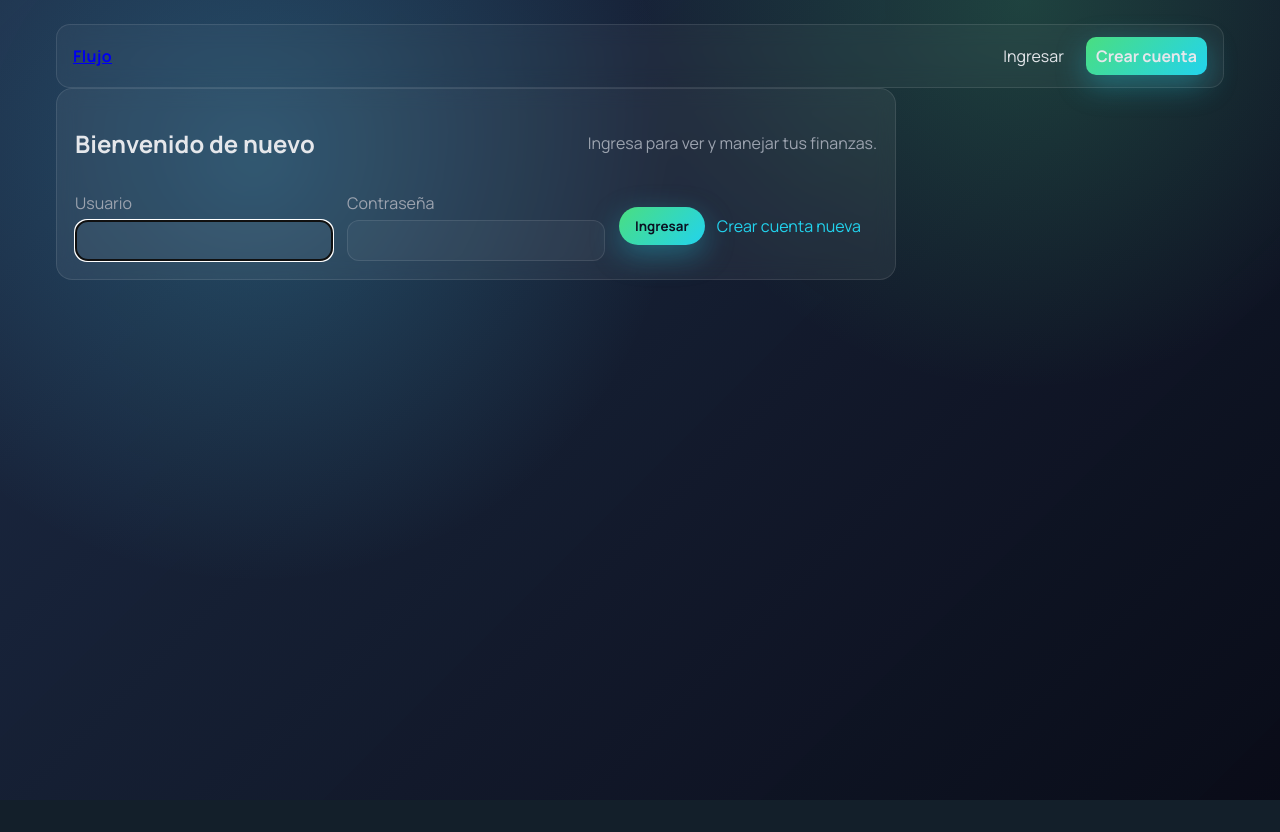
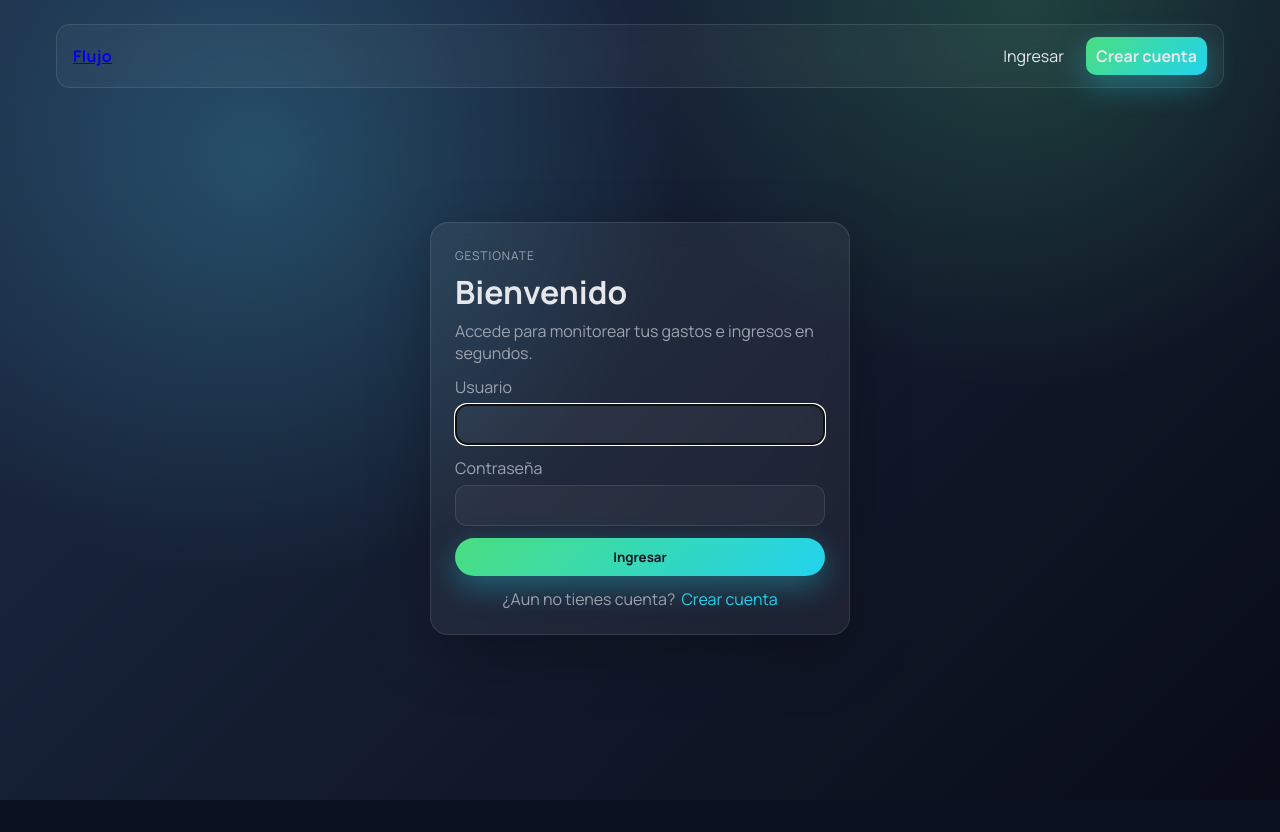
Before and after one commit to EduSaravia/gestionate, a Django app: page /login/ in a window 1280 px wide. Before the commit the page ends 800 px from the top, so only its background shows below. Run offline with Django 4.2, Linux system fonts and the light colour scheme.

Commit message:
feat: improve login and add income flow with plin support

```diff
--- a/finance/models.py
+++ b/finance/models.py
@@ -32,6 +32,7 @@ class Transaction(models.Model):
     )
     PAYMENT_METHOD_CHOICES = (
         ("YAPE", "Yape"),
+        ("PLIN", "Plin"),
         ("EFECTIVO", "Efectivo"),
         ("TARJETA", "Tarjeta"),
         ("TRANSFERENCIA", "Transferencia"),
--- a/finance/urls.py
+++ b/finance/urls.py
@@ -1,12 +1,13 @@
 from django.urls import path
 
-from .views import SpanishLoginView, add_category, add_subscription, add_transaction, dashboard, register
+from .views import SpanishLoginView, add_category, add_income, add_subscription, add_transaction, dashboard, register
 
 urlpatterns = [
     path("", dashboard, name="dashboard"),
     path("login/", SpanishLoginView.as_view(), name="login"),
     path("registro/", register, name="register"),
     path("transaccion/nueva/", add_transaction, name="add_transaction"),
+    path("ingreso/nuevo/", add_income, name="add_income"),
     path("suscripcion/nueva/", add_subscription, name="add_subscription"),
     path("categoria/nueva/", add_category, name="add_category"),
 ]
--- a/finance/views.py
+++ b/finance/views.py
@@ -22,6 +22,9 @@ def _ensure_default_categories(user):
     defaults = [
         {"name": "Salario", "type": "INCOME", "color": "#22c55e"},
         {"name": "Extra", "type": "INCOME", "color": "#0ea5e9"},
+        {"name": "Empleo", "type": "INCOME", "color": "#14b8a6"},
+        {"name": "Freelance", "type": "INCOME", "color": "#06b6d4"},
+        {"name": "Propinas", "type": "INCOME", "color": "#a855f7"},
         {"name": "Vivienda", "type": "EXPENSE", "color": "#f97316"},
         {"name": "Comida", "type": "EXPENSE", "color": "#f43f5e"},
         {"name": "Transporte", "type": "EXPENSE", "color": "#6366f1"},
@@ -106,6 +109,22 @@ def add_transaction(request):
 
 
 @login_required
+def add_income(request):
+    _ensure_default_categories(request.user)
+    if request.method == "POST":
+        form = TransactionForm(request.POST, user=request.user, restrict_type="INCOME")
+        if form.is_valid():
+            txn = form.save(commit=False)
+            txn.user = request.user
+            txn.save()
+            messages.success(request, "Ingreso guardado.")
+            return redirect("dashboard")
+    else:
+        form = TransactionForm(user=request.user, restrict_type="INCOME")
+    return render(request, "finance/transaction_form.html", {"form": form, "is_income": True})
+
+
+@login_required
 def add_subscription(request):
     _ensure_default_categories(request.user)
     if request.method == "POST":
--- a/static/css/style.css
+++ b/static/css/style.css
@@ -374,6 +414,54 @@ select {
   font-size: 13px;
 }
 
+/* Auth layout */
+.auth-wrapper {
+  min-height: calc(100vh - 120px);
+  display: grid;
+  place-items: center;
+}
+.auth-card {
+  max-width: 420px;
+  width: 100%;
+  background: rgba(255, 255, 255, 0.06);
+  border: 1px solid var(--border);
+  border-radius: 18px;
+  padding: 24px;
+  box-shadow: 0 20px 60px rgba(0, 0, 0, 0.25);
+}
+.auth-card.glass {
+  backdrop-filter: blur(12px);
+}
+.auth-header h1 {
+  margin: 6px 0;
+}
+.auth-header p {
+  margin: 0;
+  color: var(--muted);
+}
+.auth-form {
+  display: grid;
+  gap: 12px;
+  margin-top: 12px;
+}
+.auth-form label {
+  display: grid;
+  gap: 6px;
+  color: var(--muted);
+}
+.pill-btn.full {
+  width: 100%;
+  justify-content: center;
+  text-align: center;
+}
+.auth-links {
+  display: flex;
+  gap: 6px;
+  align-items: center;
+  justify-content: center;
+  color: var(--muted);
+}
+
 @media (max-width: 720px) {
   .navbar {
     flex-direction: column;
--- a/templates/base.html
+++ b/templates/base.html
@@ -18,9 +18,10 @@
             <div class="nav-links">
                 {% if user.is_authenticated %}
                     <a href="{% url 'dashboard' %}">Tablero</a>
+                    <a href="{% url 'add_income' %}">Ingreso</a>
                     <a href="{% url 'add_transaction' %}">Movimiento</a>
-                    <a href="{% url 'add_subscription' %}">Suscripción</a>
-                    <a href="{% url 'add_category' %}">Categoría</a>
+                    <a href="{% url 'add_subscription' %}">Suscripcion</a>
+                    <a href="{% url 'add_category' %}">Categoria</a>
                     <form method="post" action="{% url 'logout' %}">
                         {% csrf_token %}
                         <button type="submit" class="ghost-btn">Salir</button>
--- a/templates/registration/login.html
+++ b/templates/registration/login.html
@@ -1,11 +1,13 @@
 {% extends "base.html" %}
 {% block content %}
-<section class="panel wide">
-    <div class="panel-header">
-        <h1>Bienvenido de nuevo</h1>
-        <p>Ingresa para ver y manejar tus finanzas.</p>
+<div class="auth-wrapper">
+    <div class="auth-card glass">
+        <div class="auth-header">
+            <p class="eyebrow">Gestionate</p>
+            <h1>Bienvenido</h1>
+            <p class="lede">Accede para monitorear tus gastos e ingresos en segundos.</p>
         </div>
-    <form method="post" class="form-grid">
+        <form method="post" class="auth-form">
             {% csrf_token %}
             {{ form.non_field_errors }}
             <label>
@@ -16,10 +18,12 @@
                 <span>Contraseña</span>
                 {{ form.password }}
             </label>
-        <div class="form-actions">
-            <button type="submit" class="pill-btn">Ingresar</button>
-            <a class="text-link" href="{% url 'register' %}">Crear cuenta nueva</a>
+            <button type="submit" class="pill-btn full">Ingresar</button>
+            <div class="auth-links">
+                <span>¿Aun no tienes cuenta?</span>
+                <a class="text-link" href="{% url 'register' %}">Crear cuenta</a>
             </div>
         </form>
-</section>
+    </div>
+</div>
 {% endblock %}
```
Also changed, not shown: other parts of static/css/style.css (+40 -0 lines), finance/forms.py (+11 -0 lines), templates/finance/dashboard.html (+6 -5 lines), templates/finance/transaction_form.html (+9 -3 lines). Lines whose indentation alone changed are shown as unchanged.
